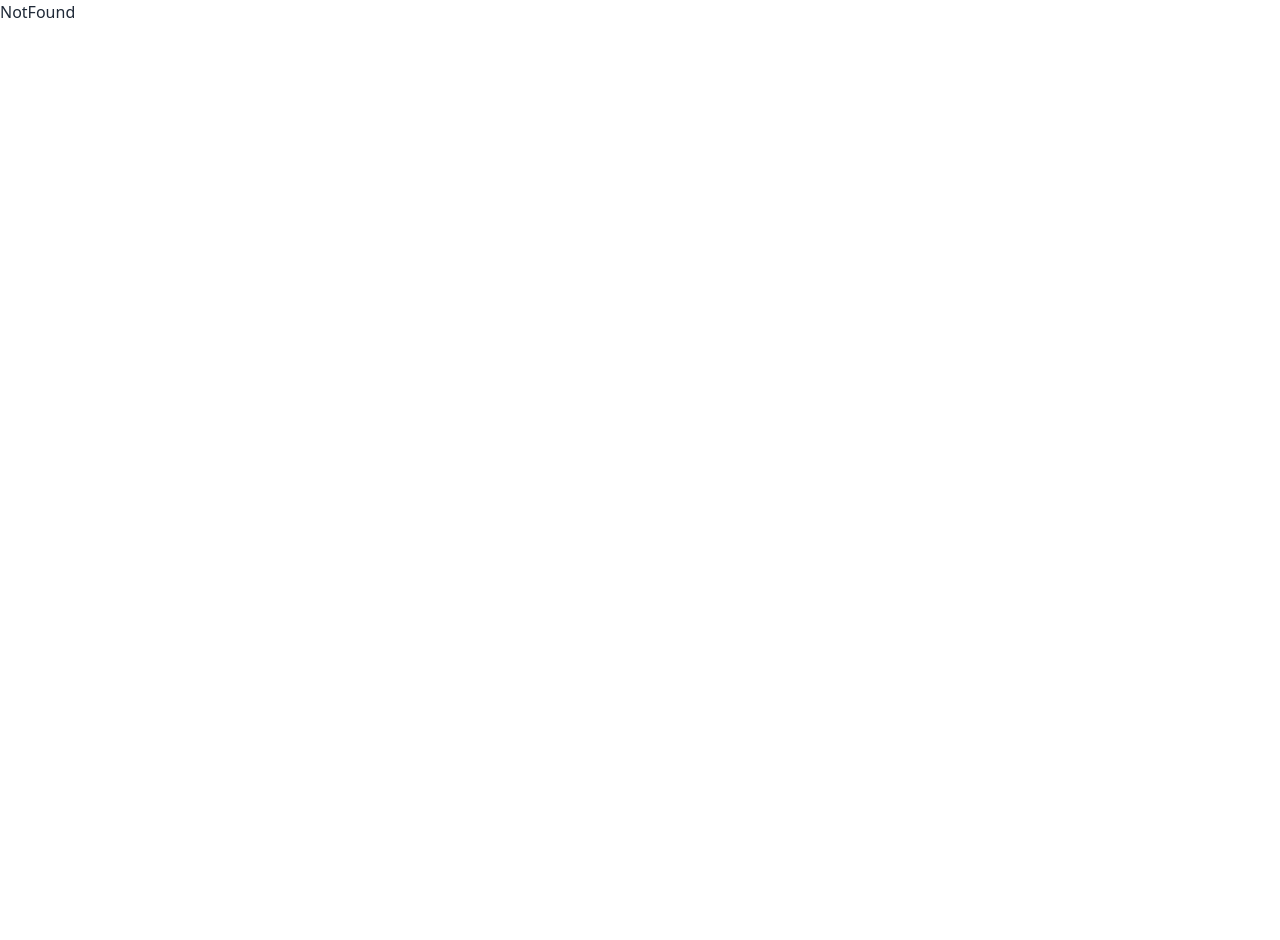
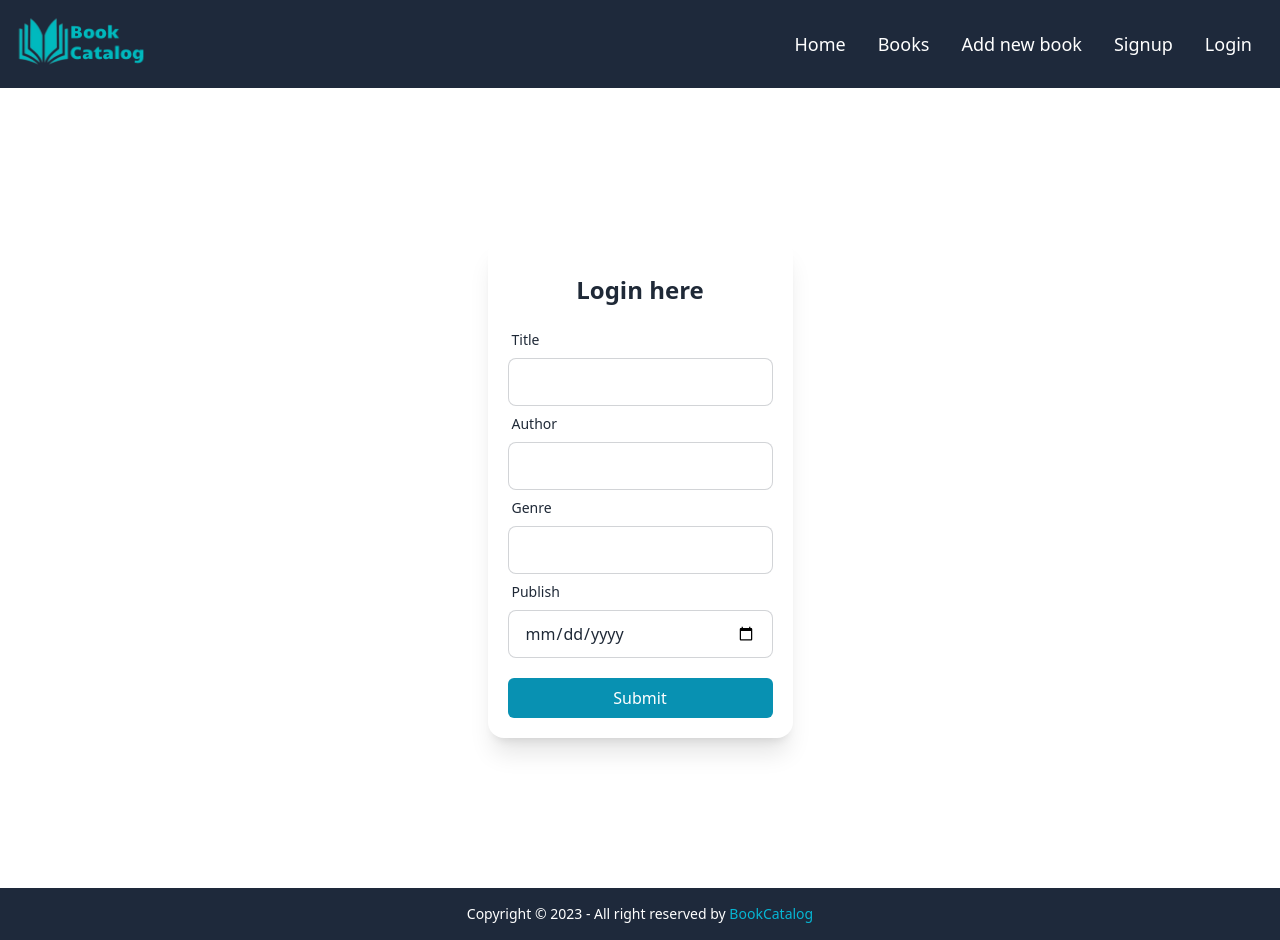
Before and after one commit to MajharolTanvir/BookCatalog, a React (Vite) app: page /add-new-book in a window 1280 px wide. Before the commit the page ends 800 px from the top, so only its background shows below. Built offline with nearby package versions, Linux system fonts and the light colour scheme.

Commit message:
New book added setup complete

```diff
--- a/src/layouts/Navbar.tsx
+++ b/src/layouts/Navbar.tsx
@@ -3,18 +3,18 @@
 import { Link } from 'react-router-dom';
 import logo from '../assets/book.png'
 import { useAppDispatch, useAppSelector } from '../redux/hook';
-import { signOut } from "../redux/features/auth/userSlice";
+import { setUser } from "../redux/features/auth/userSlice";
 
 export default function Navbar() {
   const dispatch = useAppDispatch();
 
   const { user }  = useAppSelector((state) => state?.user);
 
-  console.log(user.email);
+  console.log(user);
 
   const handleLogout = () => {
       localStorage.removeItem("user");
-      dispatch(signOut({ firstName: null, lastName: null, email: null }));
+      dispatch(setUser({ firstName: null, lastName: null, email: null }));
     };
 
   return (
@@ -50,6 +50,11 @@ export default function Navbar() {
               <li>
                 <button className="font-medium text-lg hover:text-cyan-400">
                   <Link to="/books">Books</Link>
+                </button>
+              </li>
+              <li>
+                <button className="font-medium text-lg hover:text-cyan-400">
+                  <Link to="/add-new-book">Add new book</Link>
                 </button>
               </li>
               {!user.email && (
@@ -94,6 +99,11 @@ export default function Navbar() {
                 <Link to="/books">Books</Link>
               </button>
             </li>
+            <li>
+              <button className="font-medium text-lg hover:text-cyan-400">
+                <Link to="/add-new-book">Add new book</Link>
+              </button>
+            </li>
             {!user.email && (
               <>
                 <li>
--- /dev/null
+++ b/src/pages/AddNewBook.tsx
@@ -0,0 +1,134 @@
+/* eslint-disable @typescript-eslint/no-unsafe-member-access */
+/* eslint-disable @typescript-eslint/no-unsafe-assignment */
+/* eslint-disable @typescript-eslint/no-misused-promises */
+/* eslint-disable @typescript-eslint/no-unsafe-argument */
+import { FetchBaseQueryError } from "@reduxjs/toolkit/dist/query";
+import { useAddBookMutation } from "../redux/features/bookSlice.ts/BookApi";
+import { useEffect, useState } from "react";
+import { SubmitHandler, useForm } from "react-hook-form";
+import Swal from "sweetalert2";
+import Loading from "../components/Loading";
+import { useAppSelector } from "../redux/hook";
+
+interface IAddBook {
+    title: string;
+    author: string;
+    genre: string;
+    publicationDate: string;
+    addedBy?: string | null;
+}
+export default function AddNewBook() {
+    const [errorMessage, setErrorMessage] = useState("");
+      const { user } = useAppSelector((state) => state?.user);
+type CustomError = FetchBaseQueryError & {
+  data: {
+    success: boolean;
+    message: string;
+    errorMessages: [];
+  };
+};
+
+const [addBook, { isLoading, isError, isSuccess, error, data }] =
+    useAddBookMutation();
+
+const { register, handleSubmit, reset } = useForm<IAddBook>();
+
+useEffect(() => {
+  if (isError && error) {
+    const customError = error as CustomError;
+    if (customError.data) {
+      setErrorMessage(customError.data.message);
+    }
+  }
+}, [error, isError]);
+
+if (isSuccess) {
+  void Swal.fire({
+    title: "Successfull",
+    text: data?.message,
+    icon: "success",
+    showConfirmButton: false,
+    timer: 1000,
+  });
+}
+
+if (isError && error) {
+  void Swal.fire({
+    title: "Failed!",
+    text: errorMessage,
+    icon: "error",
+    confirmButtonText: "Try Again",
+  });
+}
+
+if (isLoading) {
+  return <Loading />;
+}
+
+const onSubmit: SubmitHandler<IAddBook> = (data) => {
+  const option: IAddBook = {
+    title: data?.title,
+    author: data?.author,
+    genre: data?.genre,
+    publicationDate: data?.publicationDate,
+    addedBy: user.email,
+  };
+
+  void addBook(option);
+
+  reset();
+};
+
+
+  return (
+    <div className="container mx-auto md:h-screen md:flex md:justify-center md:items-center">
+      <div className="card card-side bg-base-100 shadow-xl gap-10 flex-col lg:flex-row p-5">
+        <div>
+          <div>
+            <h4 className="text-xl md:text-2xl font-semibold text-center my-4">
+              Login here
+            </h4>
+          </div>
+          <form onSubmit={handleSubmit(onSubmit)}>
+            <label className="label">
+              <span className="label-text">Title</span>
+            </label>
+            <input
+              className="input input-bordered w-full max-w-xs"
+              type="text"
+              {...register("title")}
+            />
+            <label className="label">
+              <span className="label-text">Author</span>
+            </label>
+            <input
+              className="input input-bordered w-full max-w-xs"
+              type="text"
+              {...register("author")}
+            />
+            <label className="label">
+              <span className="label-text">Genre</span>
+            </label>
+            <input
+              className="input input-bordered w-full max-w-xs"
+              type="text"
+              {...register("genre")}
+            />
+            <label className="label">
+              <span className="label-text">Publish</span>
+            </label>
+            <input
+              className="input input-bordered w-full max-w-xs"
+              type="date"
+              {...register("publicationDate")}
+            />
+            <input
+              className="bg-cyan-600 text-white max-w-xs hover:text-slate-900 hover:bg-cyan-400 w-full py-2 rounded-md mt-5"
+              type="submit"
+            />
+          </form>
+        </div>
+      </div>
+    </div>
+  );
+}
--- a/src/redux/features/auth/userSlice.ts
+++ b/src/redux/features/auth/userSlice.ts
@@ -22,7 +22,7 @@ const userSlice = createSlice({
   name: "user",
   initialState,
   reducers: {
-    signOut: (state, action: PayloadAction<ICredential>) => {
+    setUser: (state, action: PayloadAction<ICredential>) => {
       state.user.firstName = action.payload?.firstName;
       state.user.lastName = action.payload?.lastName;
       state.user.email = action.payload?.email;
@@ -30,6 +30,6 @@ const userSlice = createSlice({
   },
 });
 
-export const { signOut } = userSlice.actions;
+export const { setUser } = userSlice.actions;
 
 export default userSlice.reducer;
--- a/src/redux/features/bookSlice.ts/BookApi.ts
+++ b/src/redux/features/bookSlice.ts/BookApi.ts
@@ -14,11 +14,18 @@ const bookApi = api.injectEndpoints({
     updateBook: builder.mutation({
       query: ({ id, data }) => ({
         url: `/books/${id}`,
-        method: 'PATCH',
-        body: data
+        method: "PATCH",
+        body: data,
+      }),
+    }),
+    addBook: builder.mutation({
+      query: ( data ) => ({
+        url: `/add-new-book`,
+        method: "POST",
+        body: data,
       }),
     }),
   }),
 });
 
-export const { useGetAllBooksQuery, useGetSingleBooksQuery, useUpdateBookMutation } = bookApi;
+export const { useGetAllBooksQuery, useGetSingleBooksQuery, useUpdateBookMutation, useAddBookMutation } = bookApi;
--- a/src/routes/routes.tsx
+++ b/src/routes/routes.tsx
@@ -7,6 +7,7 @@ import Signup from "../pages/Signup";
 import NotFound from "../pages/NotFound";
 import BookDetails from "../components/BookDetails";
 import BookUpdate from "../components/BookUpdate";
+import AddNewBook from "../pages/AddNewBook";
 
 
 const routes = createBrowserRouter([
@@ -29,6 +30,10 @@ const routes = createBrowserRouter([
       {
         path: "/book-update/:id",
         element: <BookUpdate />,
+      },
+      {
+        path: "/add-new-book",
+        element: <AddNewBook />,
       },
       {
         path: "/login",
```
